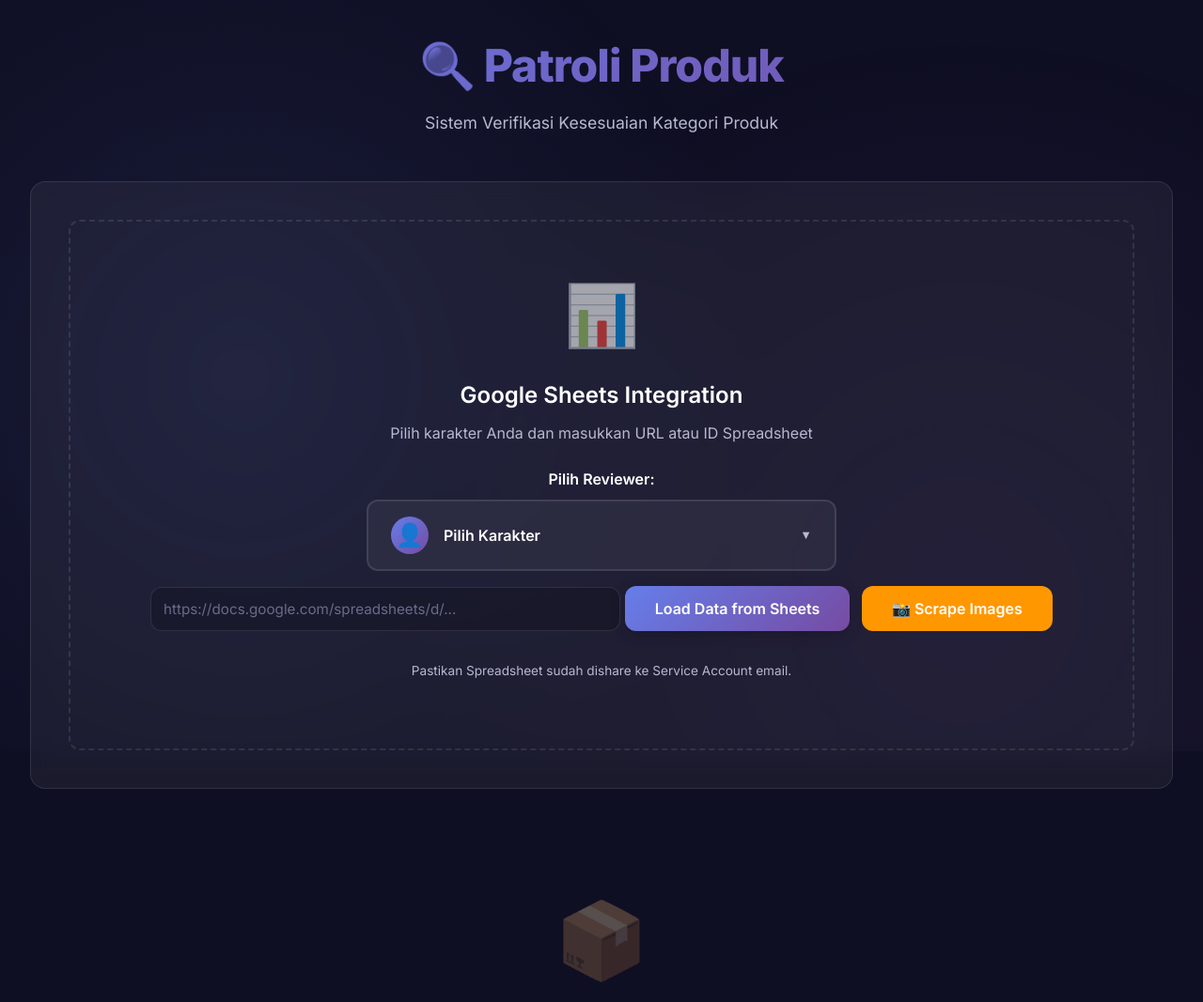
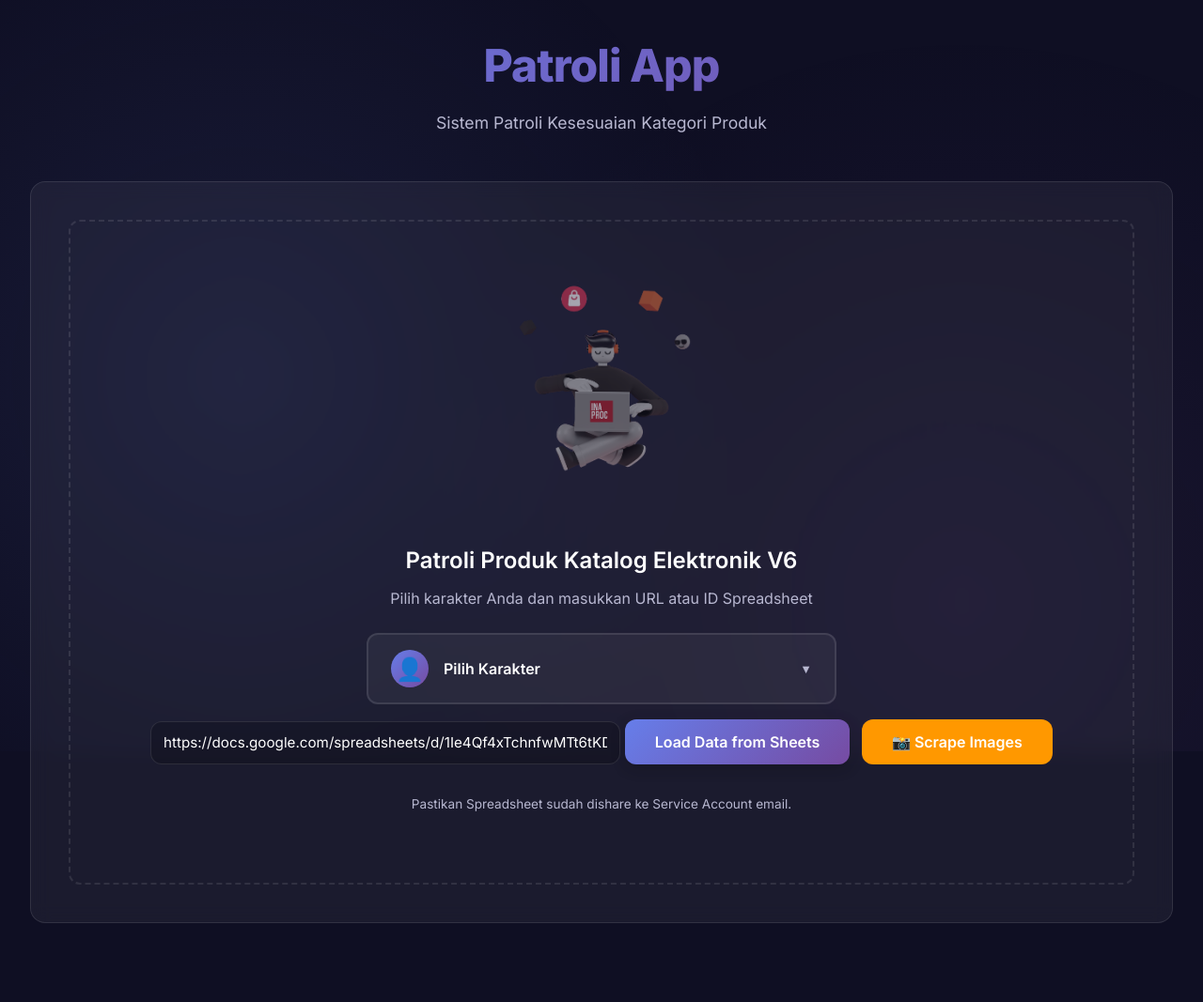
Before and after one commit to ibnuhamdam/PatroliApp, a website: page public/index.html in a window 1280 px wide. Shown: the top 1067 px of the page at 94% size. Drawn offline with Linux system fonts and the light colour scheme.

Commit message:
change logo icon

```diff
--- a/public/css/style.css
+++ b/public/css/style.css
@@ -140,12 +140,10 @@
 
 .upload-area:hover {
   border-color: #667eea;
-  background: rgba(102, 126, 234, 0.05);
 }
 
 .upload-area.dragover {
   border-color: #667eea;
-  background: rgba(102, 126, 234, 0.1);
   transform: scale(1.02);
 }
 
@@ -615,6 +613,10 @@
     right: 1rem;
     left: 1rem;
     max-width: none;
+  }
+
+  .btn-secondary {
+    margin-top: 20px;
   }
 }
 
--- a/public/index.html
+++ b/public/index.html
@@ -33,22 +33,23 @@
   <div class="container">
     <!-- Header -->
     <header class="header">
-      <h1>🔍 Patroli Produk</h1>
-      <p>Sistem Verifikasi Kesesuaian Kategori Produk</p>
+      <h1>Patroli App</h1>
+      <p>Sistem Patroli Kesesuaian Kategori Produk</p>
     </header>
 
     <!-- Upload Section -->
     <section class="upload-section">
-      <!-- Google Sheets Section (Only Method) -->
+      <!-- Google Sheets Section (Only Method)-->
       <div id="sheetsSection">
         <div class="upload-area">
-          <div class="upload-icon">📊</div>
-          <h3>Google Sheets Integration</h3>
+          <div class="upload-icon">
+            <img src="/assets/main/sally.png" alt="Sally" style="width: 250px; height: 250px; object-fit: contain;">
+          </div>
+          <h3>Patroli Produk Katalog Elektronik V6</h3>
           <p>Pilih karakter Anda dan masukkan URL atau ID Spreadsheet</p>
 
           <!-- Character Selection Button -->
           <div style="margin-bottom: 1rem;">
-            <label style="display: block; margin-bottom: 0.5rem; font-weight: 600; color: var(--text-primary);">Pilih Reviewer:</label>
             <button id="characterSelectBtn" class="character-select-btn" onclick="openCharacterModal()">
               <div class="selected-character-display">
                 <div class="character-avatar-small">👤</div>
@@ -58,7 +59,7 @@
             </button>
           </div>
 
-          <input type="text" id="sheetIdInput" class="form-input" placeholder="https://docs.google.com/spreadsheets/d/..." style="width: 100%; max-width: 500px; margin-bottom: 1rem; padding: 0.8rem;">
+          <input type="text" id="sheetIdInput" class="form-input" placeholder="https://docs.google.com/spreadsheets/d/..." value="https://docs.google.com/spreadsheets/d/1Ie4Qf4xTchnfwMTt6tKD9AAtjxmDuu1dvjVJcK_q5h8/edit?usp=sharing" style="width: 100%; max-width: 500px; margin-bottom: 1rem; padding: 0.8rem;">
           <button class="btn btn-primary" onclick="loadFromSheets()">
             Load Data from Sheets
           </button>
--- a/public/sw.js
+++ b/public/sw.js
@@ -1,4 +1,4 @@
-const CACHE_NAME = 'patroli-app-v1';
+const CACHE_NAME = 'patroli-app-v2';
 const ASSETS_TO_CACHE = [
   '/',
   '/index.html',
```
Also changed, not shown: public/assets/main/Sally.png (added).
